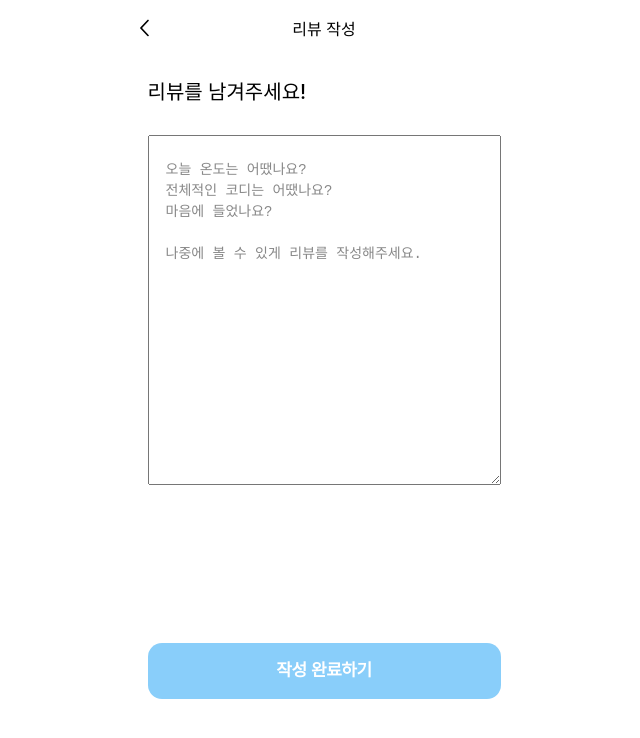
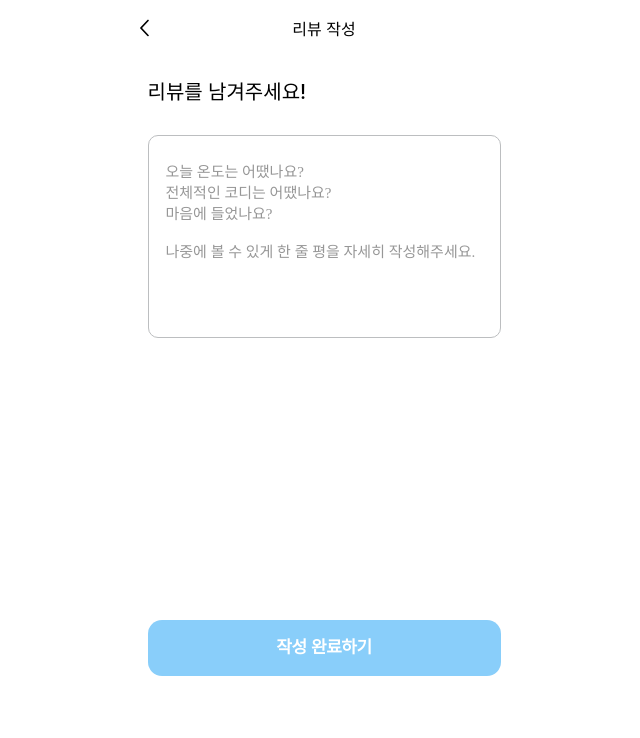
Before and after one commit to git-hubsalt/omoib-frontend, a React (Create React App) app: page /review in a window 1280 px wide. Shown: the top 738 px of the page, without its empty margins (316-956 px from the left). Built offline with nearby package versions, Linux system fonts and the light colour scheme; no server answers; a web font is replaced by a local one.

Commit message:
refactor: review 수정하기 버튼 및 페이지 수정

```diff
--- a/src/pages/HistoryDetailPage/index.tsx
+++ b/src/pages/HistoryDetailPage/index.tsx
@@ -113,7 +113,7 @@ const HistoryDetailPage: React.FC = () => {
           가상 피팅 하러 가기
         </ClickButton>
         <ClickButton variant="reviewButton" onClick={handleClick}>
-          리뷰 기록하기
+          {data.Review ? '리뷰 수정하기' : '리뷰 기록하기'}
         </ClickButton>
       </ButtonWrapper>
     </Container>
--- a/src/pages/ReviewPage/index.tsx
+++ b/src/pages/ReviewPage/index.tsx
@@ -1,6 +1,13 @@
 import React, { useState } from 'react';
 import axios from 'axios';
-import * as R from './style';
+import {
+  KeywordTextArea,
+  Title,
+  ReviewWrapper,
+  InnerContainer,
+  TopContainer,
+  Container,
+} from './style';
 import Header from '../../components/Header';
 import ClickButton from '../../components/Button/ClickButton';
 import { recommendationData, fittingData } from '../../data';
@@ -30,24 +37,27 @@ const Review: React.FC = () => {
     }
   };
   return (
-    <R.Container>
-      <R.TopContainer>
+    <Container>
+      <TopContainer>
         <Header text="리뷰 작성" />
-        <R.InnerContainer>
-          <R.ReviewWrapper>
-            <R.Title>리뷰를 남겨주세요!</R.Title>
-            <R.ReviewBox
-              placeholder={`오늘 온도는 어땠나요?\n전체적인 코디는 어땠나요?\n마음에 들었나요?\n\n나중에 볼 수 있게 리뷰를 작성해주세요.`}
-              value={review}
-              onChange={handleChange}
+        <InnerContainer>
+          <ReviewWrapper>
+            <Title>리뷰를 남겨주세요!</Title>
+            <KeywordTextArea
+              placeholder={
+                '오늘 온도는 어땠나요?\n' +
+                '전체적인 코디는 어땠나요?\n' +
+                '마음에 들었나요?\n\n' +
+                '나중에 볼 수 있게 한 줄 평을 자세히 작성해주세요.'
+              }
             />
-          </R.ReviewWrapper>
+          </ReviewWrapper>
           <ClickButton variant="historyButton" onClick={handleSubmit}>
             작성 완료하기
           </ClickButton>
-        </R.InnerContainer>
-      </R.TopContainer>
-    </R.Container>
+        </InnerContainer>
+      </TopContainer>
+    </Container>
   );
 };
 
--- a/src/pages/ReviewPage/style.ts
+++ b/src/pages/ReviewPage/style.ts
@@ -22,7 +22,7 @@ export const ReviewWrapper = styled.div`
   display: flex;
   flex-direction: column;
   gap: 30px;
-  margin-bottom: 158px;
+  margin-bottom: 80%;
 `;
 
 export const Title = styled.div`
@@ -30,19 +30,27 @@ export const Title = styled.div`
   font-weight: 500;
 `;
 
-export const ReviewBox = styled.textarea`
-  display: flex;
-  max-height: 343px;
-  min-height: 300px;
+export const KeywordTextArea = styled.textarea`
+  height: 153px;
   padding: 24px 17px;
-  justify-content: center;
-  align-items: flex-start;
-  gap: 10px;
+  font-size: 15px;
+  font-family: 'Pretendard';
+  font-weight: 500;
+  color: black;
+  border-radius: 10px;
+  border: 1px solid #bcbec0;
+  resize: none;
+
+  &:focus {
+    outline: none;
+  }
 
   &::placeholder {
-    font-size: 14px;
-    line-height: 1.5; /* placeholder의 줄 간격 */
-    color: #888;
-    white-space: pre-line; /* 줄바꿈 문자를 인식하게 설정 */
+    font-family: 'Pretendard';
+    font-size: 15px;
+    font-weight: 500;
+    color: var(--gray--5);
+    white-space: pre-line;
+    line-height: normal;
   }
 `;
```
